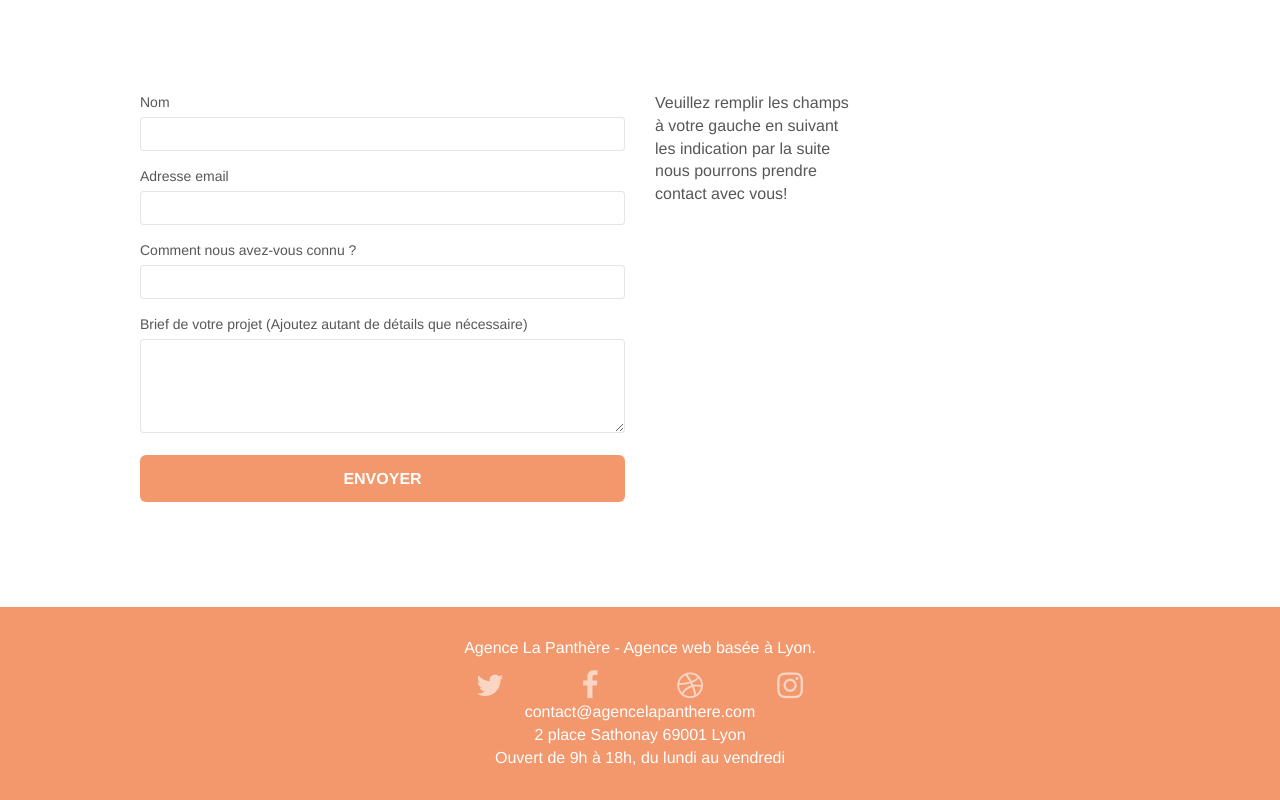
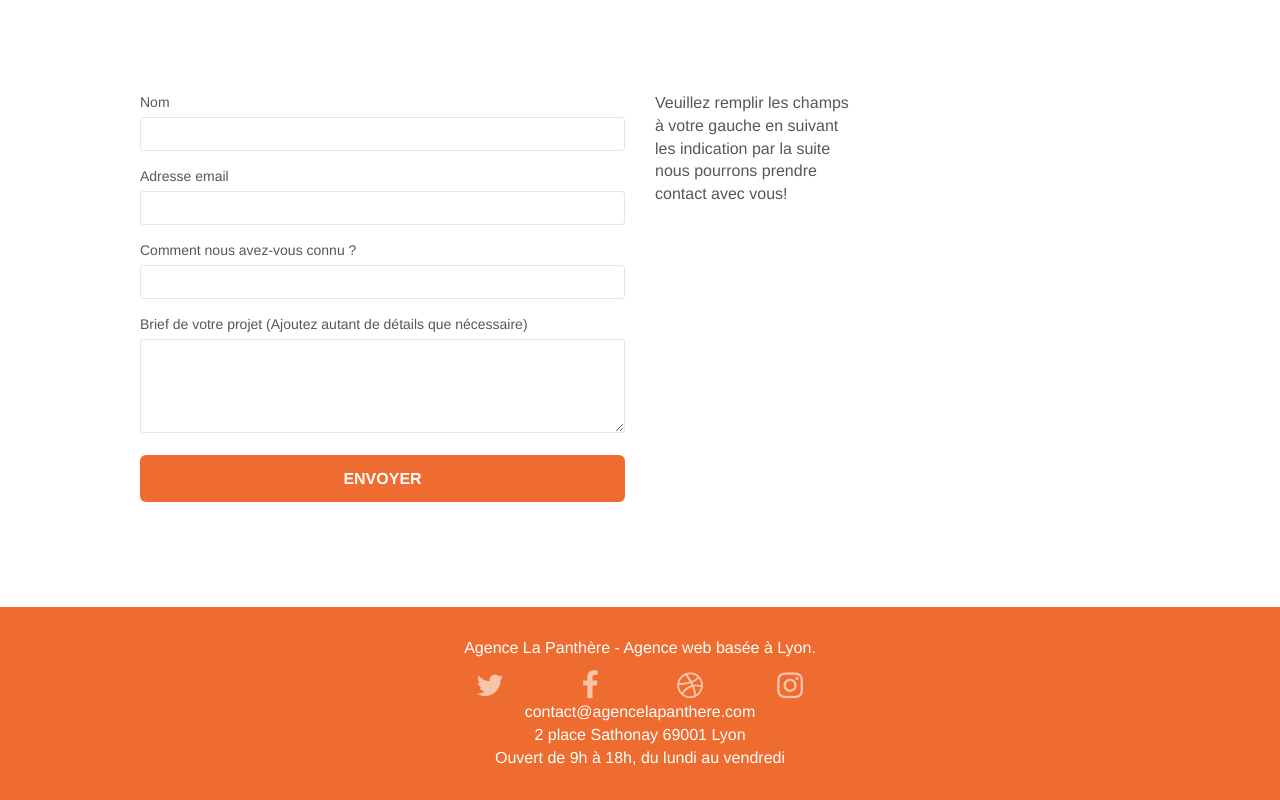
Before and after one commit to NLN74/La_Panthere_MODIF, a plain HTML site: page page2.html in a window 1280 px wide. Shown: the part 418-1218 px from the top of the page. Drawn offline with Linux system fonts and the light colour scheme.

Commit message:
Modification des couleurs

```diff
--- a/style.css
+++ b/style.css
@@ -787,7 +787,7 @@ h4 {
 }
 
 .bgc-atomic-tangerine {
-    background-color: #F3976C;
+    background-color: #EE6C2F;
 }
 
 .tc-white {
@@ -797,7 +797,7 @@ h4 {
 
 
 .btn-atomic-tangerine {
-    background: #F3976C;
+    background: #EE6C2F;
     color: #FFFFFF!important;
 }
 
```
